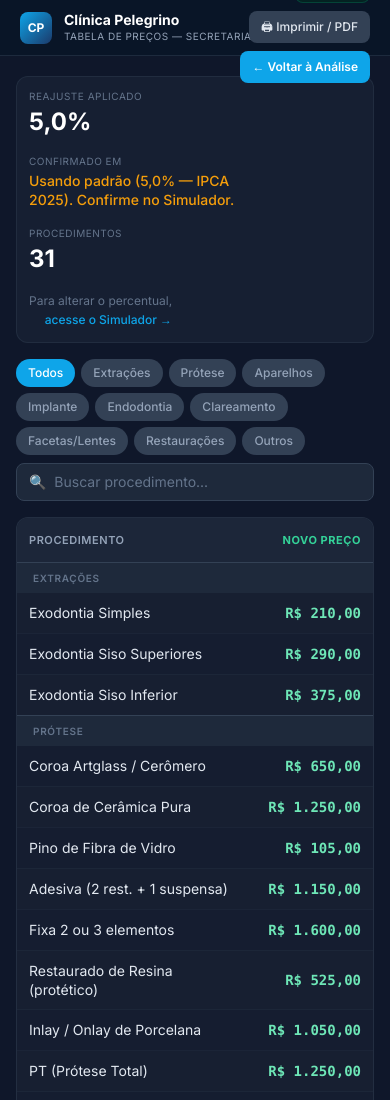
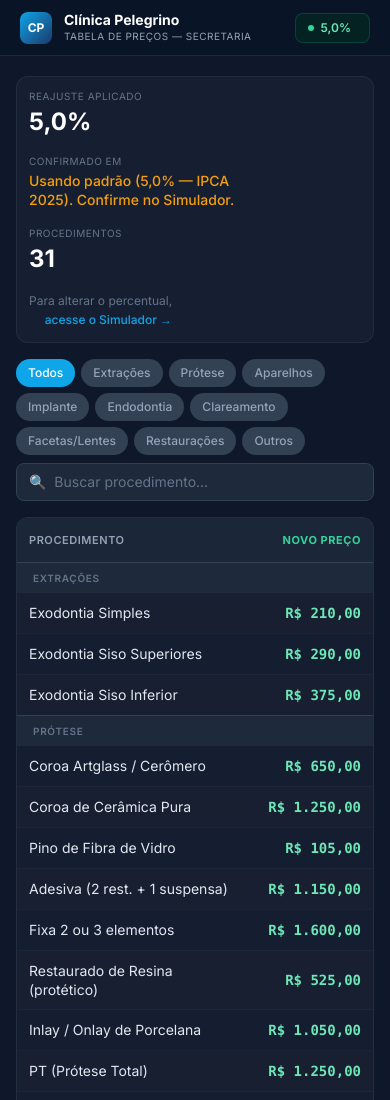
Before and after one commit to nelsonvieiramartins/analise-reajuste-precos, a website: page tabela.html in a window 390 px wide. Shown: the top 1100 px of the page. Drawn offline with nearby package versions, Linux system fonts and the light colour scheme; no server answers.

Commit message:
Atualização automática - 2 arquivo(s)

```diff
--- a/tabela.html
+++ b/tabela.html
@@ -83,13 +83,13 @@
       </div>
       <!-- Print -->
       <button onclick="window.print()"
-        class="flex items-center gap-1.5 bg-slate-700 hover:bg-slate-600
+        class="hidden sm:flex items-center gap-1.5 bg-slate-700 hover:bg-slate-600
                text-slate-200 text-xs font-medium px-3 py-2 rounded-lg transition shrink-0">
         🖨 Imprimir / PDF
       </button>
       <!-- Voltar -->
       <a href="index.html#simulacao"
-        class="flex items-center gap-1.5 bg-[#0EA5E9] hover:bg-[#0284c7]
+        class="hidden sm:flex items-center gap-1.5 bg-[#0EA5E9] hover:bg-[#0284c7]
                text-white text-xs font-semibold px-3 py-2 rounded-lg transition shrink-0">
         ← Voltar à Análise
       </a>
```
